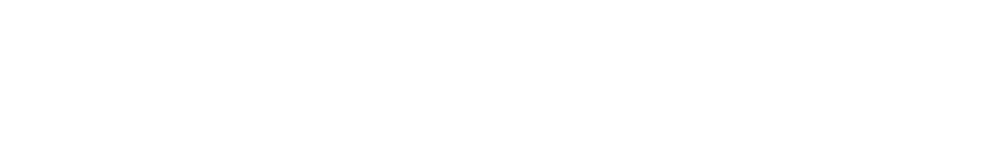
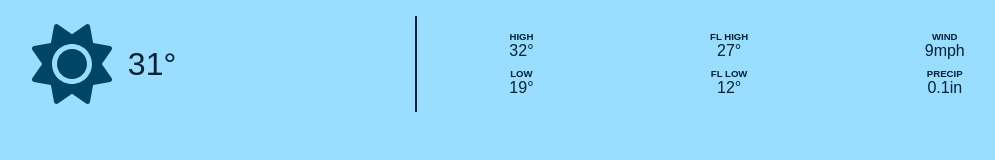
Before and after one commit to zokas92/weather_app_in_JavaScript, a website built with Vite: page index.html in a window 1280 px wide. Shown: the whole page, without its empty margins (223-1218 px from the left). Built offline with nearby package versions, Linux system fonts and the light colour scheme.

Commit message:
Created HTML and CSS Header

```diff
--- a/index.html
+++ b/index.html
@@ -6,7 +6,40 @@
     <title>Wather app with JavaScript</title>
   </head>
   <body>
-    <div id="app"></div>
+    <header class="header">
+      <div class="header-left">
+        <img class="weather-icon large" src="icons/sun.svg" data-current-icon/>
+        <div class="header-current-temp">
+          <span data-current-temp>31</span>&deg;
+        </div>
+      </div>
+      <div class="header-right">
+        <div class="info-group">
+          <div class="label">High</div>
+          <div><span data-current-high>32</span>&deg;</div>
+        </div>
+      <div class="info-group">
+        <div class="label">FL HIGH</div>
+        <div><span data-current-fl-high>27</span>&deg;</div>
+      </div>
+    <div class="info-group">
+      <div class="label">Wind</div>
+      <div><span data-current-wind>9</span><span class="value-class-info">mph</span></div>
+    </div>
+    <div class="info-group">
+      <div class="label">Low</div>
+      <div><span data-current-low>19</span>&deg;</div>
+    </div>
+    <div class="info-group">
+      <div class="label">FL Low</div>
+      <div><span data-current-fl-low>12</span>&deg;</div>
+    </div>
+    <div class="info-group">
+      <div class="label">Precip</div>
+      <div><span data-current-precip>0.1</span><span class="value-class-info">in</span></div>
+    </div>
+  </div>
+    </header>
     <script type="module" src="/main.js"></script>
   </body>
 </html>
--- a/style.css
+++ b/style.css
@@ -0,0 +1,67 @@
+*, *::after, *::before {
+  box-sizing: border-box;
+}
+
+body {
+  background-color: hsl(200, 100%, 80%);
+  color: hsl(200, 100%, 10%);
+  font-family: sans-serif;
+}
+
+.header {
+  display: flex;
+  align-items: center;
+}
+
+.header-left {
+  display: flex;
+  width: 50%;
+  justify-content: center;
+  align-items: center;
+  margin: 0.5rem;
+  padding: 0.5rem;
+  border-right: 2px solid hsl(200, 100%, 10%);
+}
+
+.weather-icon {
+  width: 40px;
+  height: 40px;
+  object-fit: contain;
+}
+
+.weather-icon.large {
+  width: 80px;
+  height: 80px;
+}
+
+.header-current-temp {
+  font-size: 2rem;
+  margin-left: 1rem;
+}
+
+.header-right {
+  display: grid;
+  width: 50%;
+  justify-content: space-around;
+  gap: 0.5rem;
+  grid-template-columns: repeat(3, auto);
+  grid-template-rows:repeat(2, auto);
+}
+
+.info-group {
+  display: flex;
+  flex-direction: column;
+  align-items: center;
+}
+
+.label {
+  text-transform: uppercase;
+  font-weight: bold;
+  font-size: 0.6rem;
+  color: hsl(200, 100%, 10%);
+}
+
+.value-sub-info {
+  font-size: 0.75rem;
+  font-weight: lighter;
+}
```
